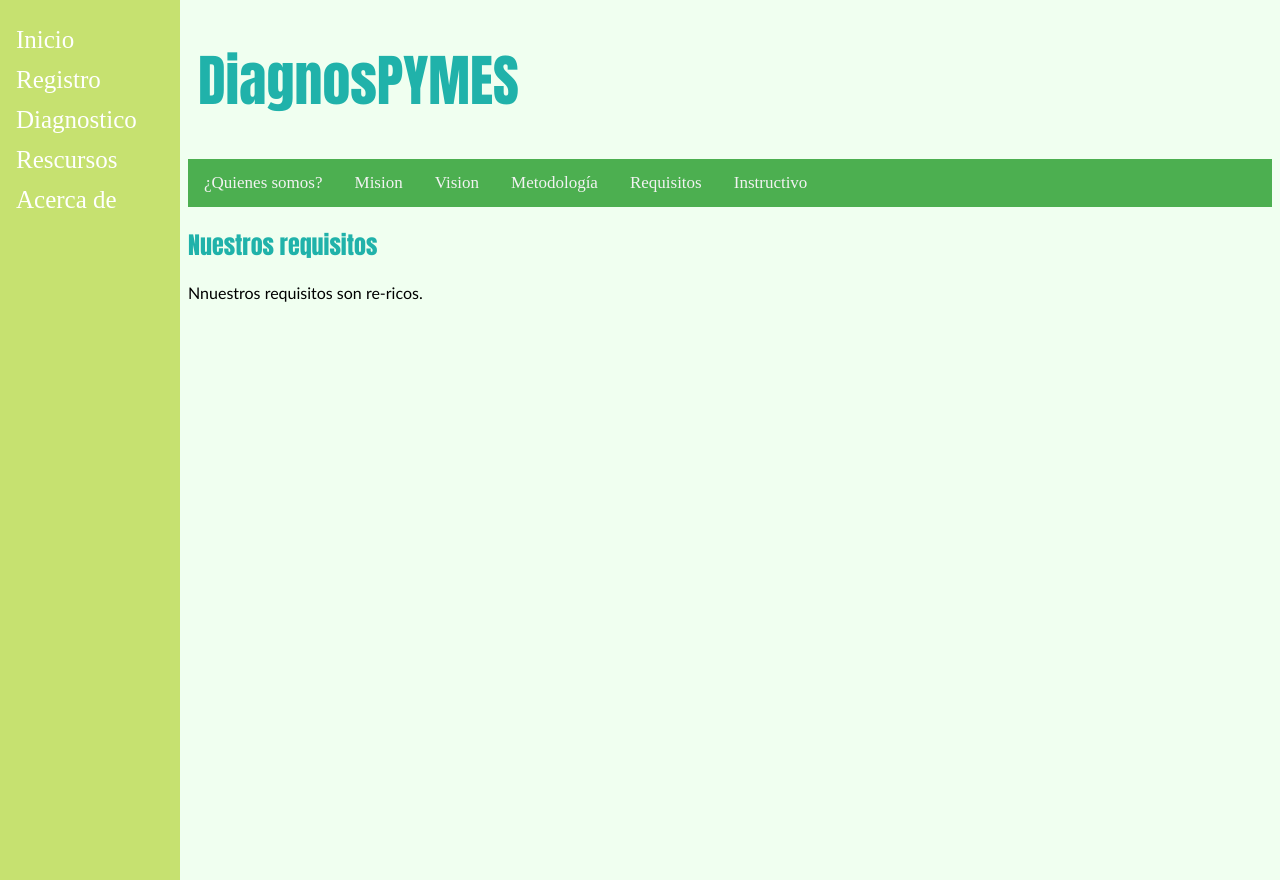
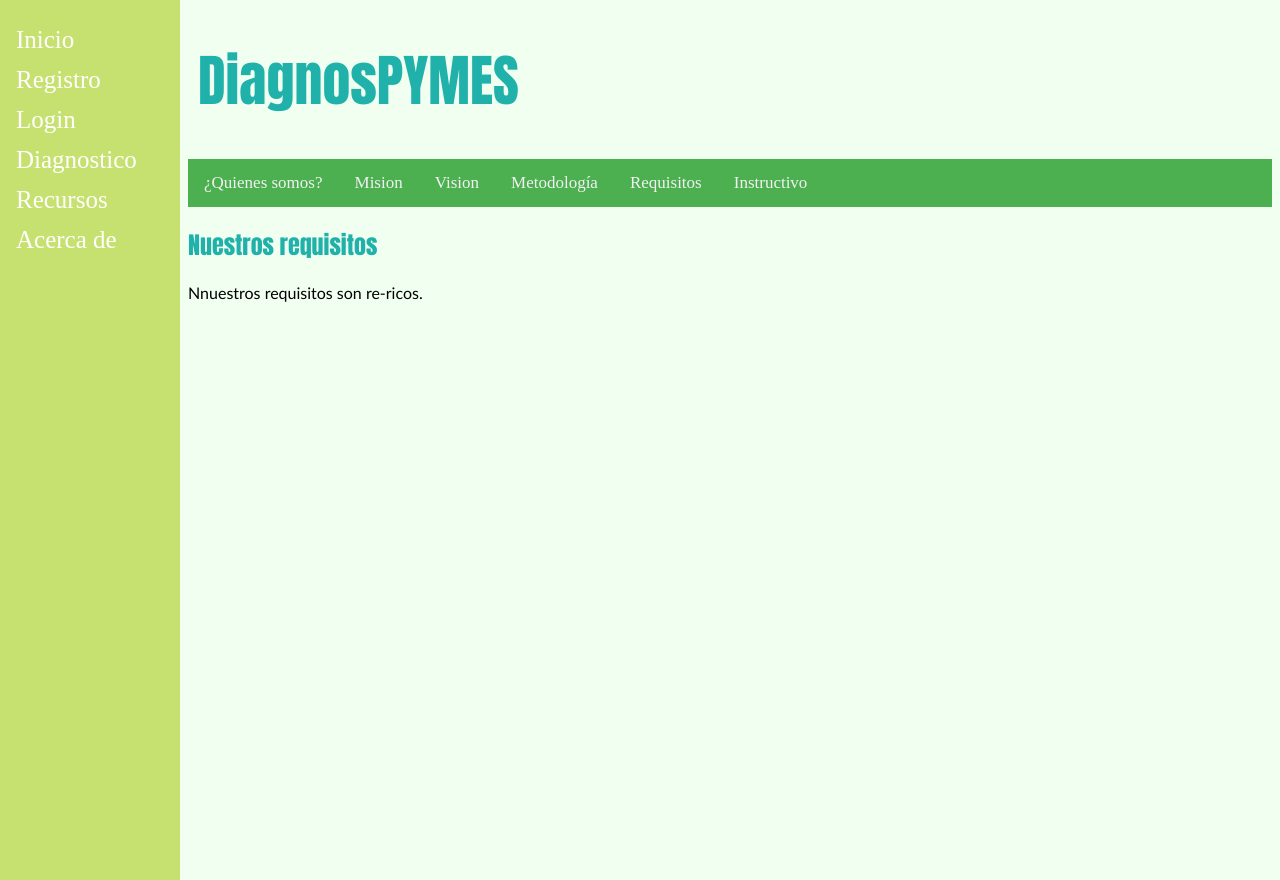
Before and after one commit to DiagnosPymes/diagnospymes, a Django app: page /requisitos/ in a window 1280 px wide. Run offline with Django 3.2, Linux system fonts and the light colour scheme.

Commit message:
Relación oagina principal

```diff
--- a/mm_evaluation/templates/mm_evaluation/index.html
+++ b/mm_evaluation/templates/mm_evaluation/index.html
@@ -97,7 +97,8 @@
 
         <div class="sidenav">
             <a href="">Inicio</a>
-            <a href="{% url 'mm_evaluation:login' %}">Registro</a>
+            <a href="{% url 'mm_evaluation:registration' %}">Registro</a>
+	    <a href="{% url 'mm_evaluation:login' %}">Login</a>
             <a href="/empezar_o_continuar_autoevaluacion/">Diagnostico</a>
             <a href="/recursos/">Rescursos</a>
             <a href="#">Acerca de</a>
--- a/mm_evaluation/templates/mm_evaluation/instructions.html
+++ b/mm_evaluation/templates/mm_evaluation/instructions.html
@@ -97,7 +97,8 @@
 
         <div class="sidenav">
             <a href="/nosotros/">Inicio</a>
-            <a href="{% url 'mm_evaluation:login' %}">Registro</a>
+	    <a href="{% url 'mm_evaluation:registration' %}">Registro</a>
+	    <a href="{% url 'mm_evaluation:login' %}">Login</a>
             <a href="/empezar_o_continuar_autoevaluacion/">Diagnostico</a>
             <a href="/recursos/">Recursos</a>
             <a href="#">Acerca de</a>
--- a/mm_evaluation/templates/mm_evaluation/metodology.html
+++ b/mm_evaluation/templates/mm_evaluation/metodology.html
@@ -97,8 +97,9 @@
 
         <div class="sidenav">
             <a href="">Inicio</a>
-            <a href="{% url 'mm_evaluation:login' %}">Registro</a>
-            <a href="/empezar_o_continuar_autoevaluacion/">Diagnostico</a>
+	    <a href="{% url 'mm_evaluation:registration' %}">Registro</a>
+            <a href="{% url 'mm_evaluation:login' %}">Login</a>
+	    <a href="/empezar_o_continuar_autoevaluacion/">Diagnostico</a>
             <a href="/recursos/">Rescursos</a>
             <a href="#">Acerca de</a>
         </div>
--- a/mm_evaluation/templates/mm_evaluation/mission.html
+++ b/mm_evaluation/templates/mm_evaluation/mission.html
@@ -97,9 +97,10 @@
 
         <div class="sidenav">
             <a href="">Inicio</a>
-            <a href="{% url 'mm_evaluation:login' %}">Registro</a>
+	    <a href="{% url 'mm_evaluation:registration' %}">Registro</a>
+            <a href="{% url 'mm_evaluation:login' %}">Login</a>
             <a href="/empezar_o_continuar_autoevaluacion/">Diagnostico</a>
-            <a href="/recursos/">Rescursos</a>
+            <a href="/recursos/">Recursos</a>
             <a href="#">Acerca de</a>
         </div>
         <div class="main">
--- a/mm_evaluation/templates/mm_evaluation/requirements.html
+++ b/mm_evaluation/templates/mm_evaluation/requirements.html
@@ -96,10 +96,11 @@
     <body style="background-color:honeydew;">
 
         <div class="sidenav">
-            <a href="">Inicio</a>
-            <a href="{% url 'mm_evaluation:login' %}">Registro</a>
+          <a href="">Inicio</a>
+	  <a href="{% url 'mm_evaluation:registration' %}">Registro</a>
+            <a href="{% url 'mm_evaluation:login' %}">Login</a>
             <a href="/empezar_o_continuar_autoevaluacion/">Diagnostico</a>
-            <a href="/recursos/">Rescursos</a>
+            <a href="/recursos/">Recursos</a>
             <a href="#">Acerca de</a>
         </div>
         <div class="main">
--- a/mm_evaluation/templates/mm_evaluation/vision.html
+++ b/mm_evaluation/templates/mm_evaluation/vision.html
@@ -97,7 +97,8 @@
 
         <div class="sidenav">
             <a href="">Inicio</a>
-            <a href="{% url 'mm_evaluation:login' %}">Registro</a>
+	    <a href="{% url 'mm_evaluation:registration' %}">Registro</a>
+            <a href="{% url 'mm_evaluation:login' %}">Login</a>
             <a href="/empezar_o_continuar_autoevaluacion/">Diagnostico</a>
             <a href="/recursos/">Recursos</a>
             <a href="#">Acerca de</a>
```
